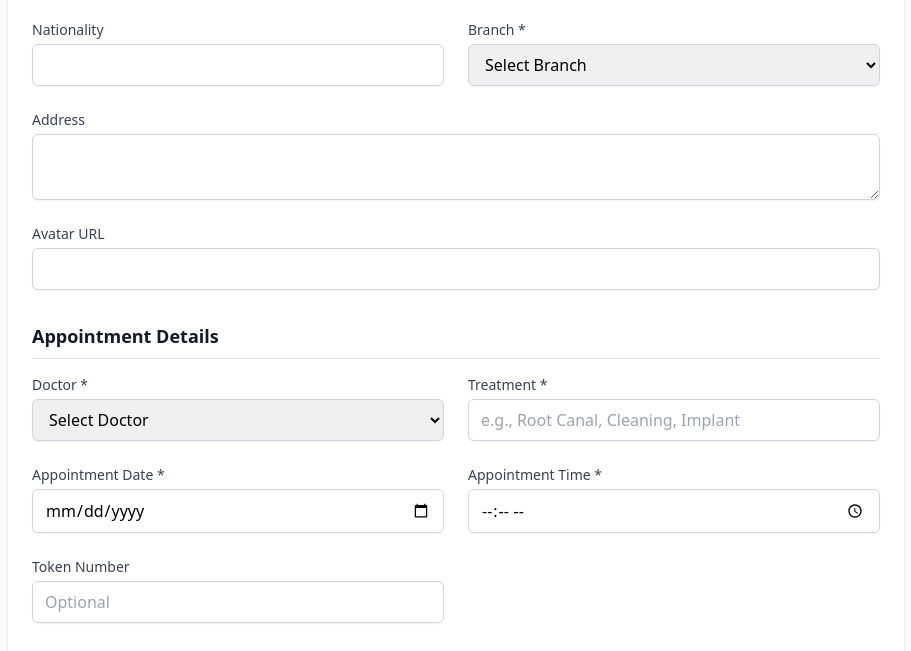
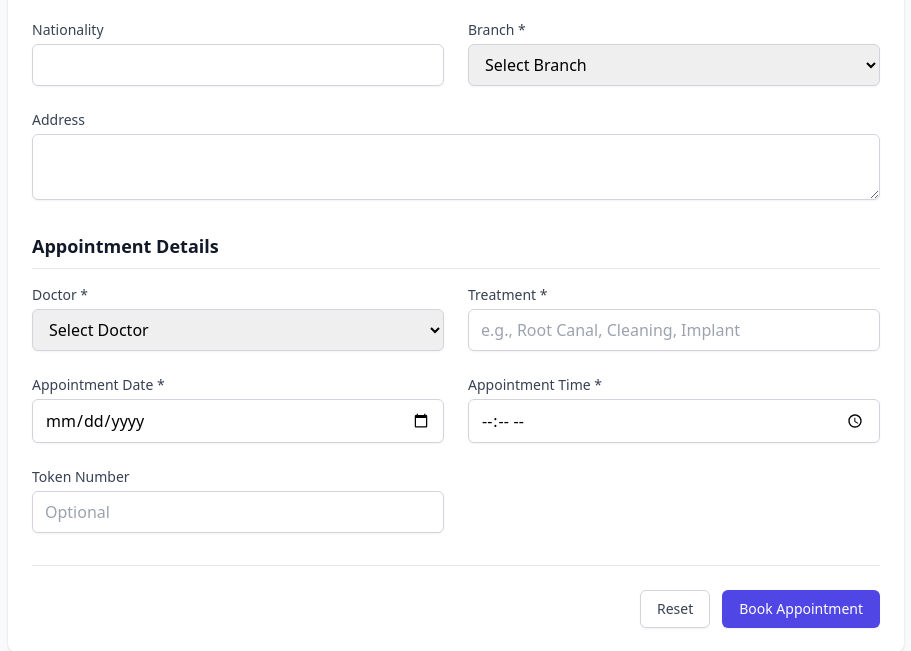
Before and after one commit to ssekimuli/dentichair-multitenant-backend, a Laravel app: page /book-appointment in a window 1280 px wide. Shown: the part 538-1189 px from the top of the page, without its empty margins (184-1095 px from the left). Run offline with Laravel 12, Linux system fonts and the light colour scheme; data comes from the database, SQL or seed files in the repository; some libraries are stand-ins or nearby versions.

Commit message:
refactor: remove avatar field from book appointment form
Remove avatar field that was not needed:
- Remove avatar from form validation
- Remove avatar from patient creation
- Remove avatar input field from form view

Co-Authored-By: Claude Haiku 4.5 <noreply@anthropic.com>

```diff
--- a/app/Http/Controllers/Web/BookAppointmentController.php
+++ b/app/Http/Controllers/Web/BookAppointmentController.php
@@ -25,7 +25,6 @@ class BookAppointmentController extends Controller
             // Patient fields
             'first_name' => 'required|string|max:255',
             'last_name' => 'required|string|max:255',
-            'avatar' => 'nullable|string',
             'email' => 'nullable|email',
             'phone' => 'required|string|max:20|starts_with:+',
             'address' => 'nullable|string|max:255',
@@ -57,7 +56,6 @@ class BookAppointmentController extends Controller
             $patient = Patient::create([
                 'first_name' => $validated['first_name'],
                 'last_name' => $validated['last_name'],
-                'avatar' => $validated['avatar'],
                 'email' => $validated['email'],
                 'phone' => $validated['phone'],
                 'address' => $validated['address'],
--- a/resources/views/forms/book-appointment.blade.php
+++ b/resources/views/forms/book-appointment.blade.php
@@ -127,16 +127,6 @@
                         <p class="mt-1 text-sm text-red-600">{{ $message }}</p>
                     @enderror
                 </div>
-
-                <!-- Avatar -->
-                <div class="mt-6">
-                    <label for="avatar" class="block text-sm font-medium text-gray-700">Avatar URL</label>
-                    <input type="text" name="avatar" id="avatar" value="{{ old('avatar') }}"
-                        class="mt-1 block w-full rounded-md border-gray-300 shadow-sm focus:border-indigo-500 focus:ring-indigo-500 border px-3 py-2">
-                    @error('avatar')
-                        <p class="mt-1 text-sm text-red-600">{{ $message }}</p>
-                    @enderror
-                </div>
             </div>
 
             <!-- Appointment Information Section -->
```
